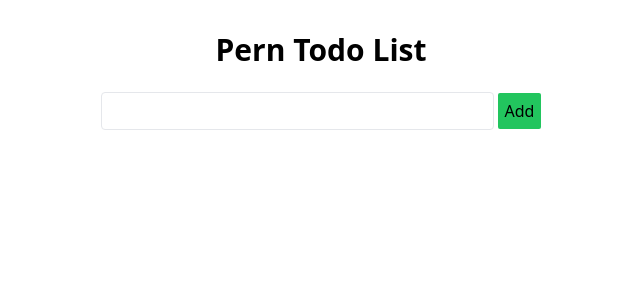
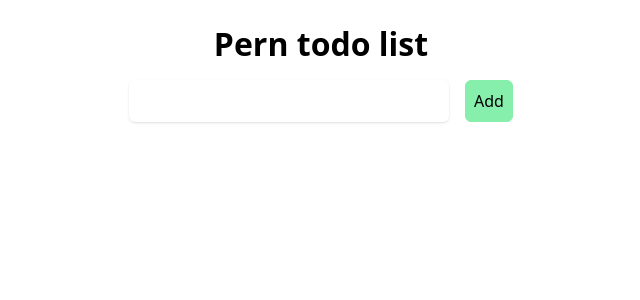
Before and after one commit to LiamOtegui/pern-todo, a React (Create React App) app in the folder client/: page / in a window 1280 px wide. Shown: the top 300 px of the page, without its empty margins (319-959 px from the left). Built offline with nearby package versions, Linux system fonts and the light colour scheme.

Commit message:
inputTodo editing and starting ListTodo/EditTodo components

```diff
--- a/client/src/components/inputTodo.js
+++ b/client/src/components/inputTodo.js
@@ -1,4 +1,5 @@
-import React, { useState } from "react";
+import React, { useState } from "react"
+import "../App.css"
 
 const InputTodo = () => {
 
@@ -20,22 +21,22 @@ const InputTodo = () => {
     }
 
     return (
-        <div>
-            <h1 className="text-center mt-8 text-3xl font-bold">
-                Pern Todo List
-            </h1>
-            <form className="text-center" onSubmit={onSubmitForm}>
+        <>
+            <h1 className="text-center mt-5 font-bold text-[2rem]">Pern todo list</h1>
+
+            <form className="flex justify-center mt-3" onSubmit={onSubmitForm}>
                 <input
                 type="text"
-                className="appearance-none border rounded mt-[1.5rem] py-2 px-[5rem] text-gray-700 leading-tight focus:outline-none focus:shadow-outline"
+                className="text borderborder-gray-500 rounded-md shadow w-[20rem] h-[2rem] py-[1.3rem] px-[1rem]"
                 value={description}
-                onChange={event => setDescription(event.target.value)}/>
-                <button className="bg-green-500 p-[0.4rem] rounded-sm ml-1">
-                    Add
-                </button>
+                onChange={event => setDescription(event.target.value)} />
+                <button
+                className="border border-green-300 bg-green-300 w-[3rem] ml-[1rem] rounded-md">Add</button>
             </form>
-        </div>
+
+        </>
     )
+
 }
 
 export default InputTodo;
```
Also changed, not shown: client/src/components/ListTodo.js (added, +10 -0 lines), client/src/components/EditTodo.js (added).
